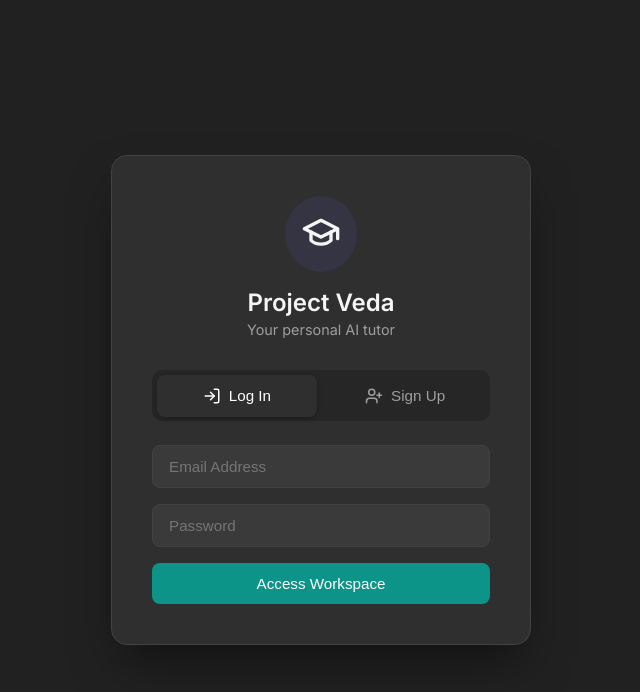
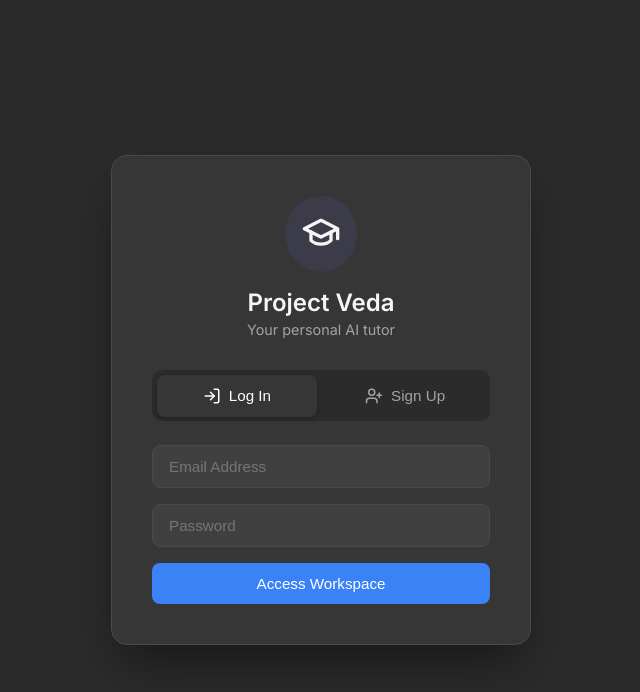
Before and after one commit to abhij5681-eng/Project_Veda_New, a React (Vite) app in the folder frontend/: page / in a window 1280 px wide. Shown: the top 692 px of the page, without its empty margins (319-959 px from the left). Built offline with nearby package versions, Linux system fonts and the light colour scheme.

Commit message:
Style: Apply pure neutral charcoal theme

```diff
--- a/frontend/src/index.css
+++ b/frontend/src/index.css
@@ -1,15 +1,15 @@
 @import url('https://fonts.googleapis.com/css2?family=Inter:wght@400;500;600;700&display=swap');
 
 :root {
-  /* Clean Graphite Theme - Neutral backgrounds with no "ghosty" blue tints */
-  --bg-dark: #212121;     /* Solid, neutral dark gray */
-  --bg-panel: #2f2f2f;    /* Slightly lighter gray for the sidebar/inputs */
-  --border: #424242;      /* Crisp dividing lines */
-  --text-main: #f5f5f5;   /* Bright, readable off-white */
-  --text-muted: #9e9e9e;  /* Professional, soft gray */
+  /* Pure Neutral Charcoal - Zero green or blue tints in the background */
+  --bg-dark: #2b2b2b;     /* Medium-dark charcoal (Not pitch black!) */
+  --bg-panel: #363636;    /* Slightly lighter charcoal for the sidebar */
+  --border: #4a4a4a;      /* Clean, flat gray border */
+  --text-main: #f5f5f5;   /* Crisp white for perfect readability */
+  --text-muted: #a3a3a3;  /* Professional, soft gray */
 
-  /* Accents - This changes your chat bubbles, icons, and active workspace! */
-  --primary: #0d9488;     /* Sleek Modern Teal (Completely replaces the purple) */
+  /* Accents */
+  --primary: #3b82f6;     /* Classic, professional UI Blue (No purple) */
   --danger: #ef4444;
   --success: #10b981;
 }
```
